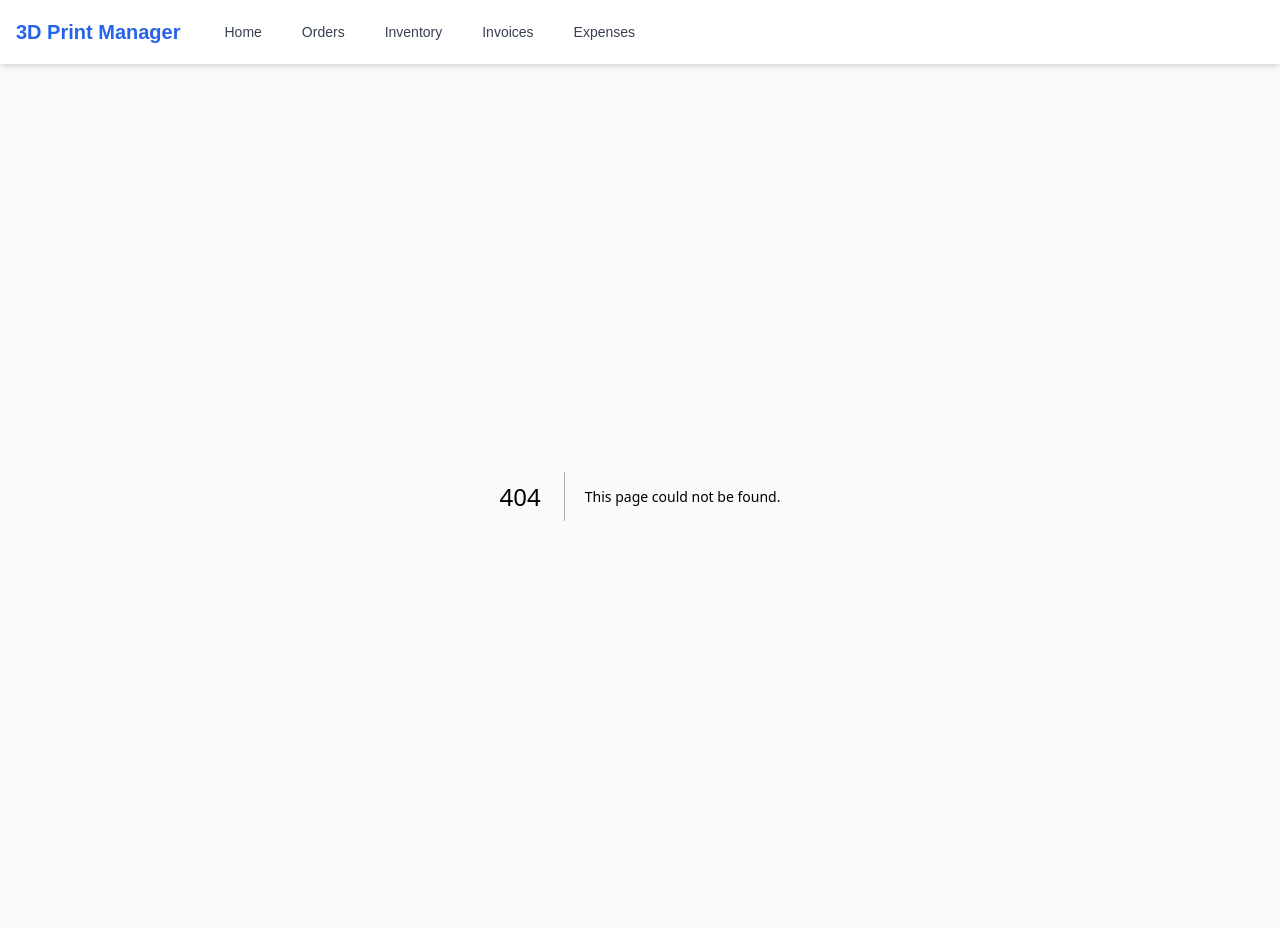
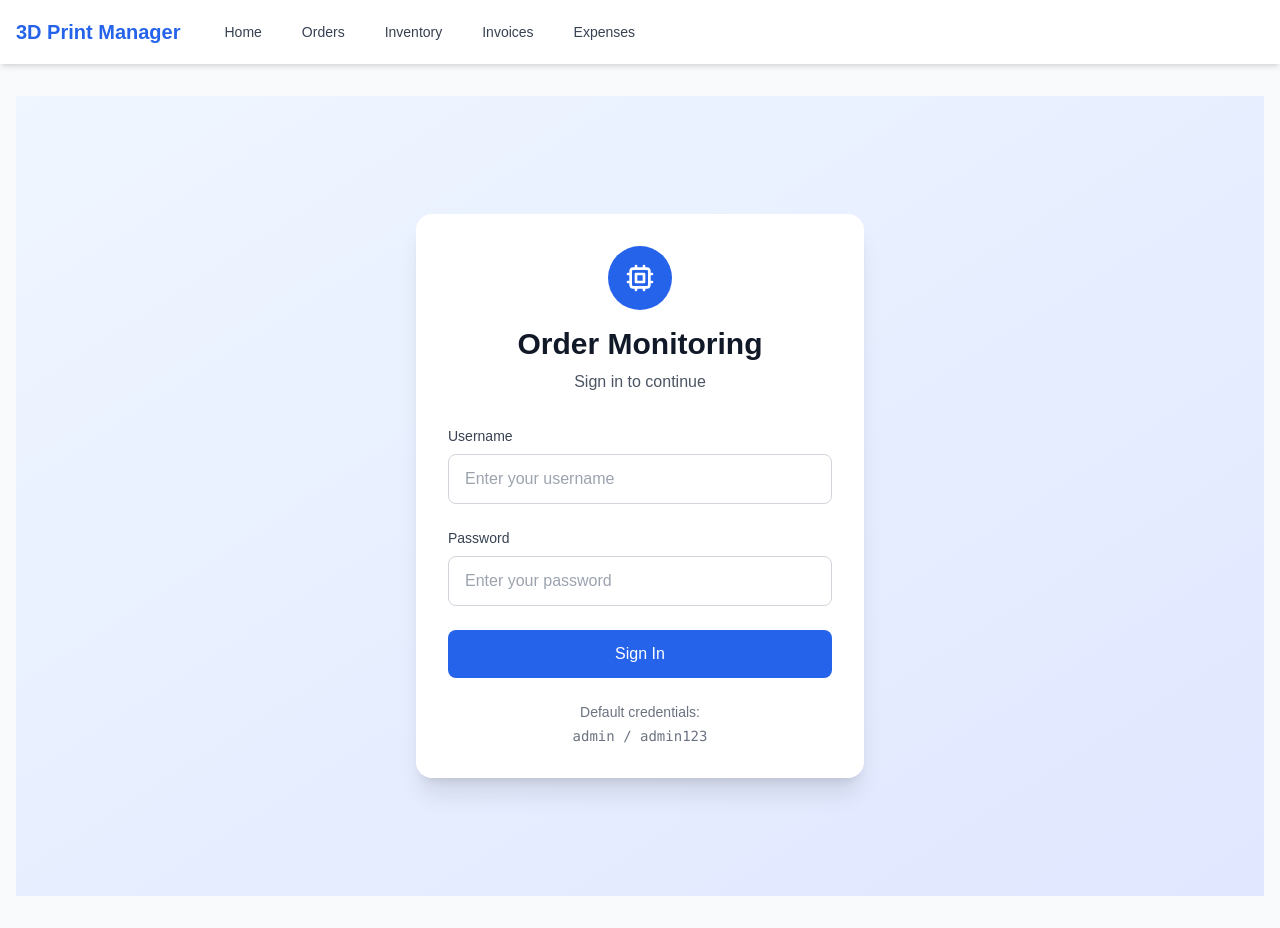
Before and after one commit to allenthevid/order-monitoring-system, a Next.js app: page /login in a window 1280 px wide. Before the commit this address had no page. Built offline with nearby package versions, Linux system fonts and the light colour scheme; no server answers.

Commit message:
add login

```diff
--- /dev/null
+++ b/app/api/auth/[...nextauth]/route.ts
@@ -0,0 +1,3 @@
+import { handlers } from "@/lib/auth";
+
+export const { GET, POST } = handlers;
--- a/app/layout.tsx
+++ b/app/layout.tsx
@@ -1,6 +1,7 @@
 import type { Metadata } from "next";
 import "./globals.css";
 import Navigation from "@/components/Navigation";
+import AuthProvider from "@/components/AuthProvider";
 
 export const metadata: Metadata = {
   title: "3D Print Order Monitoring System",
@@ -15,10 +16,12 @@ export default function RootLayout({
   return (
     <html lang="en">
       <body className="min-h-screen bg-gray-50">
-        <Navigation />
-        <main className="container mx-auto px-4 py-8">
-          {children}
-        </main>
+        <AuthProvider>
+          <Navigation />
+          <main className="container mx-auto px-4 py-8">
+            {children}
+          </main>
+        </AuthProvider>
       </body>
     </html>
   );
--- /dev/null
+++ b/app/login/page.tsx
@@ -0,0 +1,127 @@
+"use client";
+
+import { useState } from "react";
+import { signIn } from "next-auth/react";
+import { useRouter } from "next/navigation";
+
+export default function LoginPage() {
+  const [username, setUsername] = useState("");
+  const [password, setPassword] = useState("");
+  const [error, setError] = useState("");
+  const [loading, setLoading] = useState(false);
+  const router = useRouter();
+
+  const handleSubmit = async (e: React.FormEvent) => {
+    e.preventDefault();
+    setError("");
+    setLoading(true);
+
+    try {
+      const result = await signIn("credentials", {
+        username,
+        password,
+        redirect: false,
+      });
+
+      if (result?.error) {
+        setError("Invalid username or password");
+        setLoading(false);
+      } else {
+        router.push("/");
+        router.refresh();
+      }
+    } catch (err) {
+      setError("An error occurred. Please try again.");
+      setLoading(false);
+    }
+  };
+
+  return (
+    <div className="min-h-screen flex items-center justify-center bg-gradient-to-br from-blue-50 to-indigo-100">
+      <div className="max-w-md w-full mx-4">
+        <div className="bg-white rounded-2xl shadow-xl p-8">
+          <div className="text-center mb-8">
+            <div className="w-16 h-16 bg-blue-600 rounded-full flex items-center justify-center mx-auto mb-4">
+              <svg
+                className="w-8 h-8 text-white"
+                fill="none"
+                stroke="currentColor"
+                viewBox="0 0 24 24"
+              >
+                <path
+                  strokeLinecap="round"
+                  strokeLinejoin="round"
+                  strokeWidth={2}
+                  d="M9 3v2m6-2v2M9 19v2m6-2v2M5 9H3m2 6H3m18-6h-2m2 6h-2M7 19h10a2 2 0 002-2V7a2 2 0 00-2-2H7a2 2 0 00-2 2v10a2 2 0 002 2zM9 9h6v6H9V9z"
+                />
+              </svg>
+            </div>
+            <h1 className="text-3xl font-bold text-gray-900 mb-2">
+              Order Monitoring
+            </h1>
+            <p className="text-gray-600">Sign in to continue</p>
+          </div>
+
+          <form onSubmit={handleSubmit} className="space-y-6">
+            <div>
+              <label
+                htmlFor="username"
+                className="block text-sm font-medium text-gray-700 mb-2"
+              >
+                Username
+              </label>
+              <input
+                id="username"
+                type="text"
+                value={username}
+                onChange={(e) => setUsername(e.target.value)}
+                className="w-full px-4 py-3 border border-gray-300 rounded-lg focus:ring-2 focus:ring-blue-500 focus:border-transparent transition"
+                placeholder="Enter your username"
+                required
+              />
+            </div>
+
+            <div>
+              <label
+                htmlFor="password"
+                className="block text-sm font-medium text-gray-700 mb-2"
+              >
+                Password
+              </label>
+              <input
+                id="password"
+                type="password"
+                value={password}
+                onChange={(e) => setPassword(e.target.value)}
+                className="w-full px-4 py-3 border border-gray-300 rounded-lg focus:ring-2 focus:ring-blue-500 focus:border-transparent transition"
+                placeholder="Enter your password"
+                required
+              />
+            </div>
+
+            {error && (
+              <div className="bg-red-50 border border-red-200 text-red-700 px-4 py-3 rounded-lg text-sm">
+                {error}
+              </div>
+            )}
+
+            <button
+              type="submit"
+              disabled={loading}
+              className="w-full bg-blue-600 text-white py-3 rounded-lg font-medium hover:bg-blue-700 focus:outline-none focus:ring-2 focus:ring-blue-500 focus:ring-offset-2 disabled:opacity-50 disabled:cursor-not-allowed transition"
+            >
+              {loading ? "Signing in..." : "Sign In"}
+            </button>
+          </form>
+
+          <div className="mt-6 text-center text-sm text-gray-500">
+            <p>Default credentials:</p>
+            <p className="font-mono mt-1">
+              admin / admin123
+            </p>
+          </div>
+        </div>
+      </div>
+    </div>
+  );
+}
--- /dev/null
+++ b/components/AuthProvider.tsx
@@ -0,0 +1,11 @@
+"use client";
+
+import { SessionProvider } from "next-auth/react";
+
+export default function AuthProvider({
+  children,
+}: {
+  children: React.ReactNode;
+}) {
+  return <SessionProvider>{children}</SessionProvider>;
+}
--- a/components/Navigation.tsx
+++ b/components/Navigation.tsx
@@ -2,9 +2,11 @@
 
 import Link from "next/link";
 import { usePathname } from "next/navigation";
+import { signOut, useSession } from "next-auth/react";
 
 export default function Navigation() {
   const pathname = usePathname();
+  const { data: session } = useSession();
 
   const links = [
     { href: "/", label: "Home" },
@@ -13,6 +15,10 @@ export default function Navigation() {
     { href: "/invoices", label: "Invoices" },
     { href: "/expenses", label: "Expenses" },
   ];
+
+  const handleLogout = async () => {
+    await signOut({ callbackUrl: "/login" });
+  };
 
   return (
     <nav className="bg-white shadow-md">
@@ -38,6 +44,22 @@ export default function Navigation() {
               ))}
             </div>
           </div>
+
+          <div className="flex items-center space-x-4">
+            {session && (
+              <>
+                <span className="text-sm text-gray-600">
+                  {session.user?.name}
+                </span>
+                <button
+                  onClick={handleLogout}
+                  className="px-4 py-2 text-sm font-medium text-white bg-red-600 rounded-md hover:bg-red-700 transition-colors"
+                >
+                  Logout
+                </button>
+              </>
+            )}
+          </div>
         </div>
       </div>
     </nav>
--- /dev/null
+++ b/lib/auth.ts
@@ -0,0 +1,48 @@
+import NextAuth from "next-auth";
+import Credentials from "next-auth/providers/credentials";
+
+export const { handlers, signIn, signOut, auth } = NextAuth({
+  providers: [
+    Credentials({
+      credentials: {
+        username: { label: "Username", type: "text" },
+        password: { label: "Password", type: "password" },
+      },
+      async authorize(credentials) {
+        // For now, using hardcoded credentials
+        // Later you can add database check with hashed passwords
+        const username = credentials.username as string;
+        const password = credentials.password as string;
+
+        // Default credentials (change these!)
+        if (username === "admin" && password === "admin123") {
+          return {
+            id: "1",
+            name: "Admin User",
+            email: "admin@example.com",
+          };
+        }
+
+        // Return null if user data could not be retrieved
+        return null;
+      },
+    }),
+  ],
+  pages: {
+    signIn: "/login",
+  },
+  callbacks: {
+    authorized({ request, auth }) {
+      const { pathname } = request.nextUrl;
+
+      // Public routes that don't require authentication
+      if (pathname === "/login") return true;
+
+      // All other routes require authentication
+      return !!auth;
+    },
+  },
+  session: {
+    strategy: "jwt",
+  },
+});
--- /dev/null
+++ b/middleware.ts
@@ -0,0 +1,5 @@
+export { auth as middleware } from "@/lib/auth";
+
+export const config = {
+  matcher: ['/((?!api|_next/static|_next/image|favicon.ico).*)'],
+};
--- a/package.json
+++ b/package.json
@@ -7,7 +7,8 @@
     "build": "next build",
     "start": "next start",
     "lint": "next lint",
-    "postinstall": "prisma generate"
+    "postinstall": "prisma generate",
+    "sync-to-neon": "node migrate-to-neon.js"
   },
   "dependencies": {
     "@heroicons/react": "^2.1.1",
@@ -18,6 +19,7 @@
     "jspdf": "^2.5.2",
     "jspdf-autotable": "^3.8.3",
     "next": "^15.1.0",
+    "next-auth": "^5.0.0-beta.30",
     "pg": "^8.20.0",
     "prisma": "^5.22.0",
     "react": "^19.0.0",
```
Also changed, not shown: 1 other file (tests, documents, lock files or other folders).
